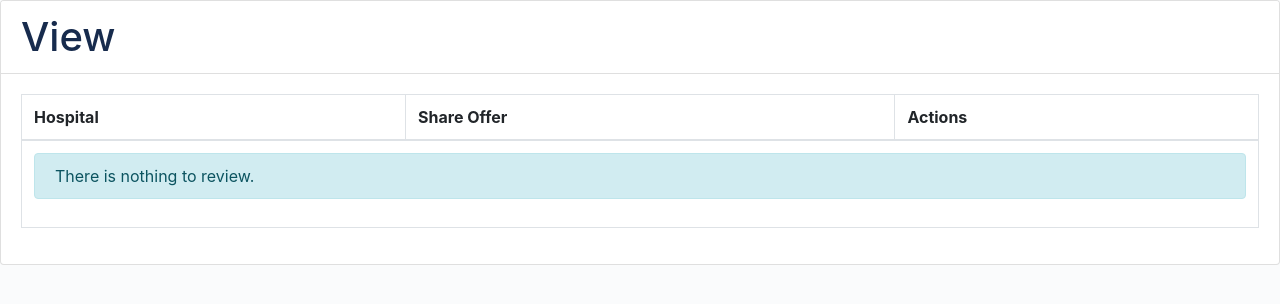
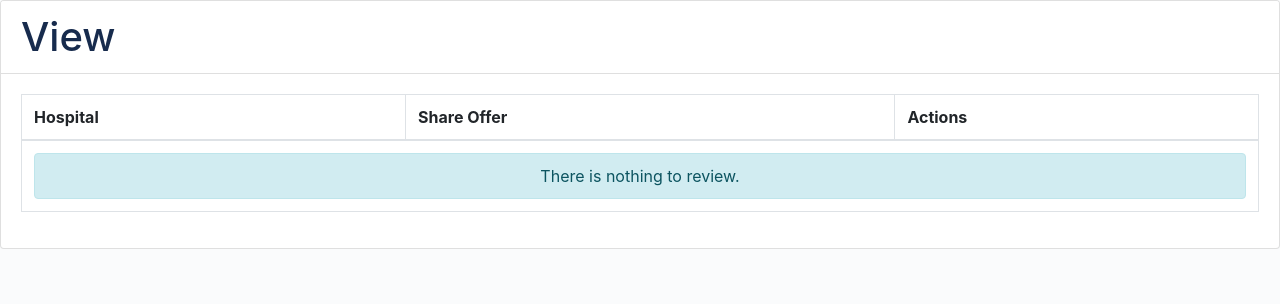
Before and after one commit to Jarred28/covid-ventilator, a Django app: template templates/hospital_group/dashboard.html in a window 1280 px wide. Shown: the top 304 px of the page. Run offline with Django 3.2, Linux system fonts and the light colour scheme; the template is opened without the code that fills it, so the values that code supplies are empty; some libraries are stand-ins or nearby versions.

Commit message:
align fallback text to center horizontally

```diff
--- a/templates/hospital_group/approve.html
+++ b/templates/hospital_group/approve.html
@@ -23,7 +23,7 @@
       <div class="col-10">{{ventRequest.offer}}</div>
     </div>
     {% else %}
-    <div class="alert alert-danger">
+    <div class="alert alert-danger mb-0 text-center">
       Request not found
     </div>
     {% endif %}
--- a/templates/hospital_group/dashboard.html
+++ b/templates/hospital_group/dashboard.html
@@ -36,7 +36,7 @@
         {% if ventRequests|length == 0 %}
         <tr>
           <td colspan="3">
-            <div class="alert alert-info">
+            <div class="alert alert-info mb-0 text-center">
               There is nothing to review.
             </div>
           </td>
```
